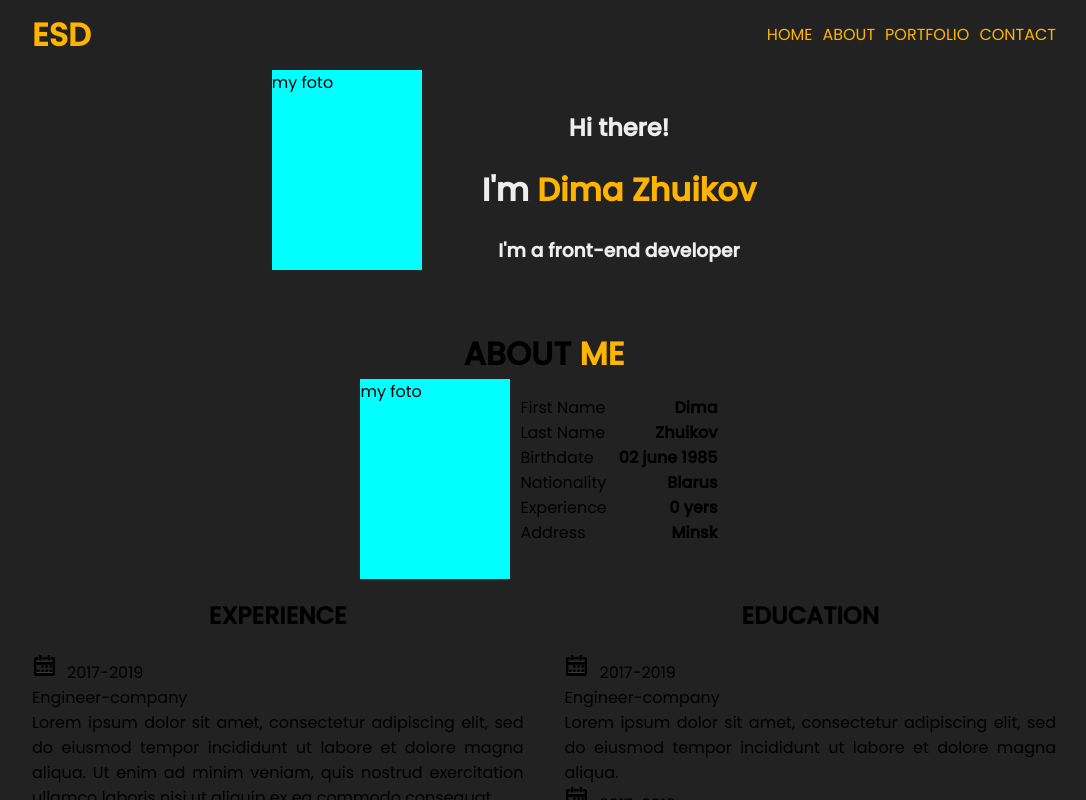
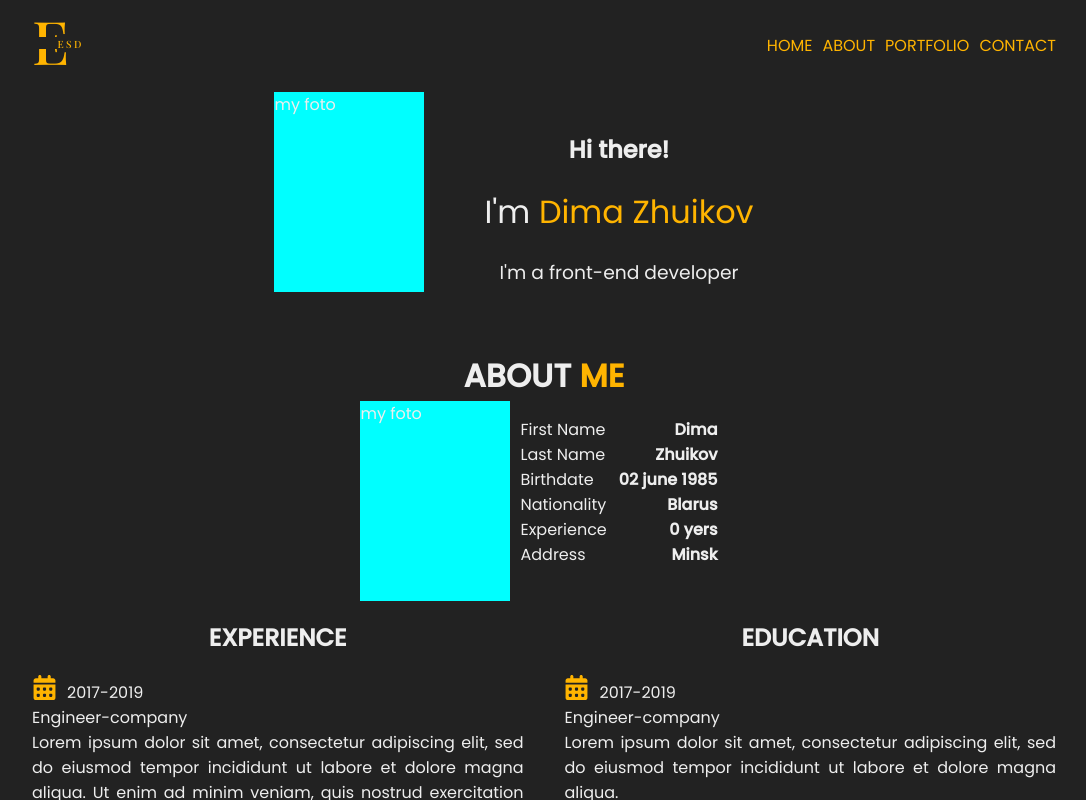
Before and after one commit to zhuikovda/portfolio, a React (Create React App) app: page /footer in a window 1280 px wide. Shown: the top 800 px of the page, without its empty margins (96-1182 px from the left). Built offline with nearby package versions, Linux system fonts and the light colour scheme.

Commit message:
fix logo & button

```diff
--- a/package.json
+++ b/package.json
@@ -4,6 +4,9 @@
     "version": "0.1.0",
     "private": true,
     "dependencies": {
+        "@fortawesome/fontawesome-svg-core": "^6.4.0",
+        "@fortawesome/free-solid-svg-icons": "^6.4.0",
+        "@fortawesome/react-fontawesome": "^0.2.0",
         "@testing-library/jest-dom": "^5.14.1",
         "@testing-library/react": "^13.0.0",
         "@testing-library/user-event": "^13.2.1",
@@ -16,6 +19,8 @@
         "react-dom": "^18.2.0",
         "react-router-dom": "^6.10.0",
         "react-scripts": "5.0.1",
+        "sass": "^1.62.1",
+        "styled-components": "^6.0.0-rc.1",
         "typescript": "^4.4.2",
         "web-vitals": "^2.1.0"
     },
--- a/public/index.html
+++ b/public/index.html
@@ -28,6 +28,12 @@
             href="https://fonts.googleapis.com/css2?family=Open+Sans:wght@400;500&family=Poppins:wght@400;500&display=swap"
             rel="stylesheet"
         />
+        <link rel="preconnect" href="https://fonts.googleapis.com" />
+        <link rel="preconnect" href="https://fonts.gstatic.com" crossorigin />
+        <link
+            href="https://fonts.googleapis.com/css2?family=Playfair+Display:wght@500;600;700&display=swap"
+            rel="stylesheet"
+        />
 
         <title>React App</title>
     </head>
--- a/src/App.css
+++ b/src/App.css
@@ -9,6 +9,7 @@
     justify-content: center;
     flex-wrap: wrap;
     /* border: 1px solid black; */
+    color: #eee;
 }
 
 .App-logo {
--- a/src/ButtonUniversal.tsx
+++ b/src/ButtonUniversal.tsx
@@ -1,11 +1,54 @@
-import React, { FC } from "react";
+import React, { FC } from 'react';
+import styled from 'styled-components';
 
 type ButtonUniversalPropstype = {
-    title: string
-}
+    title: string;
+};
 
-export const ButtonUniversal: FC<ButtonUniversalPropstype> = (props)=>{
+export const ButtonUniversal: FC<ButtonUniversalPropstype> = (props) => {
     return (
-        <button>{props.title}</button>
-    )
-}
+        <Button>
+            <span>{props.title}</span>
+        </Button>
+    );
+};
+
+const Button = styled.button`
+    cursor: pointer;
+    box-shadow: none !important;
+    border-radius: 26px;
+    font-weight: 500;
+    height: 46px;
+    line-height: 46px;
+    font-size: 15px;
+    text-transform: uppercase;
+    color: #fff;
+    padding: 0 33px;
+    outline: none !important;
+    overflow: hidden;
+    display: inline-block;
+    position: relative;
+    font-family: 'Poppins', sans-serif;
+    letter-spacing: 0.5px;
+    border: 0;
+    background-color: #ffb400;
+    &::before {
+        position: absolute;
+        content: '';
+        top: 0;
+        height: 102%;
+        left: -25%;
+        width: 0%;
+        background-color: #555;
+        transform: skew(-22deg);
+        transition-duration: 0.6s;
+        z-index: 1;
+    }
+    &:hover::before {
+        width: 180%;
+    }
+    & span {
+        position: relative;
+        z-index: 2;
+    }
+`;
--- a/src/header/Header.module.css
+++ b/src/header/Header.module.css
@@ -9,11 +9,6 @@
     display: flex;
     justify-content: space-between;
     flex-wrap: wrap;
-}
-
-.logo {
-    margin: auto 0;
-    color: #ffb400;
 }
 
 .container ul {
--- a/src/header/Header.tsx
+++ b/src/header/Header.tsx
@@ -1,17 +1,18 @@
-import React, {FC} from 'react';
+import React, { FC } from 'react';
 import style from './Header.module.css';
 import { Nav } from '../nav/Nav';
-import {BgType} from '../App';
+import { BgType } from '../App';
+import { LogoESD } from './LogoESD';
 
 type HeaderType = {
-    style: BgType
-}
+    style: BgType;
+};
 
 const Header: FC<HeaderType> = (props) => {
     return (
         <header className={style.header} style={props.style}>
             <div className={style.container}>
-                <h1 className={style.logo}>ESD</h1>
+                <LogoESD />
                 <Nav />
             </div>
         </header>
--- /dev/null
+++ b/src/header/LogoESD.tsx
@@ -0,0 +1,41 @@
+import React from 'react';
+import styled from 'styled-components';
+
+export const LogoESD = () => {
+    return (
+        <Container>
+            <Logo_E>E</Logo_E>
+            <Logo_ESD>E S D</Logo_ESD>
+        </Container>
+    );
+};
+
+const Container = styled.div`
+    margin: auto 0;
+    color: #ffb400;
+    font-family: 'Playfair Display';
+`;
+
+const Logo_E = styled.div`
+    font-size: 60px;
+`;
+
+const Logo_ESD = styled.div`
+    font-size: 10px;
+    text-align: center;
+    height: 12px;
+    width: 75px;
+    position: relative;
+    top: -43px;
+    left: 0px;
+    z-index: 1;
+    background: #222;
+    background-image: initial;
+    background-position-x: initial;
+    background-position-y: initial;
+    background-size: initial;
+    background-attachment: initial;
+    background-origin: initial;
+    background-clip: initial;
+    background-color: rgb(34, 34, 34);
+`;
--- a/src/main/about/About.module.css
+++ b/src/main/about/About.module.css
@@ -13,6 +13,7 @@
     font-family: 'Poppins', sans-serif;
     /* font-size: 16px; */
     line-height: 50px;
+    color: #eee;
 }
 
 .about_title span {
@@ -52,10 +53,11 @@
     /* colummn */
 }
 
-.experEduc img {
+.experEduc svg {
     padding-right: 10px;
     height: 25px;
     width: 25px;
+    color: #ffb400;
 }
 
 .experEduc h2 {
--- a/src/main/about/ExperEduc.tsx
+++ b/src/main/about/ExperEduc.tsx
@@ -1,6 +1,9 @@
 import React, { FC } from 'react';
 import calendar from '../../calendar.svg';
-// import s from './ExperEduc.module.css'
+import { FontAwesomeIcon } from '@fortawesome/react-fontawesome';
+import { faCalendarAlt } from '@fortawesome/free-solid-svg-icons';
+
+import s from './ExperEduc.module.css';
 
 type ExperEducPropsType = {
     // title: string
@@ -14,7 +17,7 @@ export const ExperEduc: FC<ExperEducPropsType> = (props) => {
     return (
         <div>
             <div>
-                <img src={calendar} alt='' />
+                <FontAwesomeIcon icon={faCalendarAlt} />
                 {props.year}
             </div>
             <div>{props.workPlace}</div>
--- a/src/main/home/Home.module.css
+++ b/src/main/home/Home.module.css
@@ -1,5 +1,6 @@
 .home {
     /* background-color: rgb(240, 222, 187); */
+    /* padding-top: 25px; */
 }
 
 .home_text {
@@ -8,6 +9,14 @@
     font-family: 'Poppins', sans-serif;
     font-size: 16px;
     color: #eee;
+}
+
+.home_text h1 {
+    font-weight: normal;
+}
+
+.home_text h3 {
+    font-weight: normal;
 }
 
 .home_text span {
--- a/src/main/portfolio/Portfolio.module.css
+++ b/src/main/portfolio/Portfolio.module.css
@@ -30,7 +30,7 @@
 }
 
 .work {
-    margin-top: 10px;
+    margin-top: 20px;
     width: 48%;
     text-align: justify;
 }
@@ -40,8 +40,8 @@
     background-size: cover;
     background-position: center;
     background-repeat: no-repeat;
-    height: 350px;
-    /* width: 250px; */
+    height: 270px;
+    width: 270px;
 }
 
 @media screen and (max-width: 712px) {
```
Also changed, not shown: src/main/about/About.tsx (+4 -4 lines), 1 other file (tests, documents, lock files or other folders).
